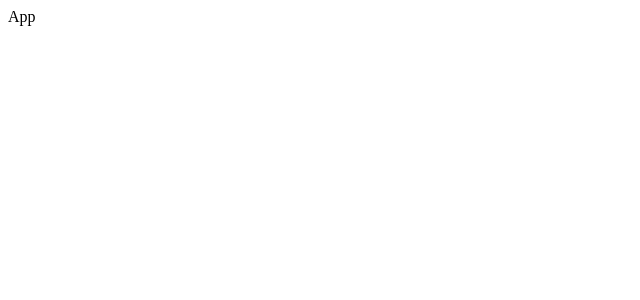
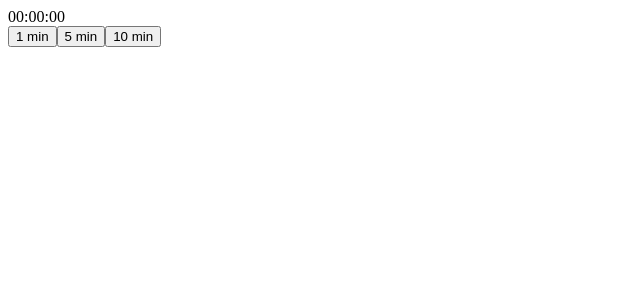
Before and after one commit to charlzzdev/timer-app, a React (Create React App) app: page / in a window 1280 px wide. Shown: the top 300 px of the page, without its empty margins (0-640 px from the left). Built offline with nearby package versions, Linux system fonts and the light colour scheme.

Commit message:
add timer

```diff
--- a/src/App.js
+++ b/src/App.js
@@ -1,9 +1,14 @@
-import React from 'react';
+import React, { useState } from 'react';
+import Timer from './components/Timer';
+import TimerSettings from './components/TimerSettings';
 
 const App = () => {
+  const [timer, setTimer] = useState(0); // 0 seconds by default
+
   return (
     <>
-      App
+      <Timer timer={timer} setTimer={setTimer} />
+      <TimerSettings setTimer={setTimer} />
     </>
   );
 }
--- /dev/null
+++ b/src/components/Timer.js
@@ -0,0 +1,26 @@
+import React, { useEffect } from 'react';
+import secondsToTime from '../utils/secondsToTime';
+
+const Timer = ({ timer, setTimer }) => {
+  useEffect(() => {
+    const interval = setInterval(() => {
+      // stop when the timer hits 0
+      if (timer === 0) {
+        clearInterval(interval);
+        return;
+      }
+
+      setTimer(timer - 1);
+    }, 1000);
+
+    return () => clearInterval(interval);
+  }, [setTimer, timer]);
+
+  return (
+    <div>
+      {secondsToTime(timer)}
+    </div>
+  );
+}
+
+export default Timer;
--- /dev/null
+++ b/src/components/TimerSettings.js
@@ -0,0 +1,13 @@
+import React from 'react'
+
+const TimerSettings = ({ setTimer }) => {
+  return (
+    <div>
+      <button onClick={() => setTimer(60)}>1 min</button>
+      <button onClick={() => setTimer(60 * 5)}>5 min</button>
+      <button onClick={() => setTimer(60 * 10)}>10 min</button>
+    </div>
+  );
+}
+
+export default TimerSettings;
--- /dev/null
+++ b/src/utils/secondsToTime.js
@@ -0,0 +1,11 @@
+const secondsToTime = (s) => {
+  const appendZero = number => number > 9 ? number : `0${number}`;
+
+  const seconds = appendZero(s % 60);
+  const minutes = appendZero(s / 60 % 60 | 0);
+  const hours = appendZero(s / 60 / 60 | 0);
+
+  return `${hours}:${minutes}:${seconds}`;
+}
+
+export default secondsToTime;
```
